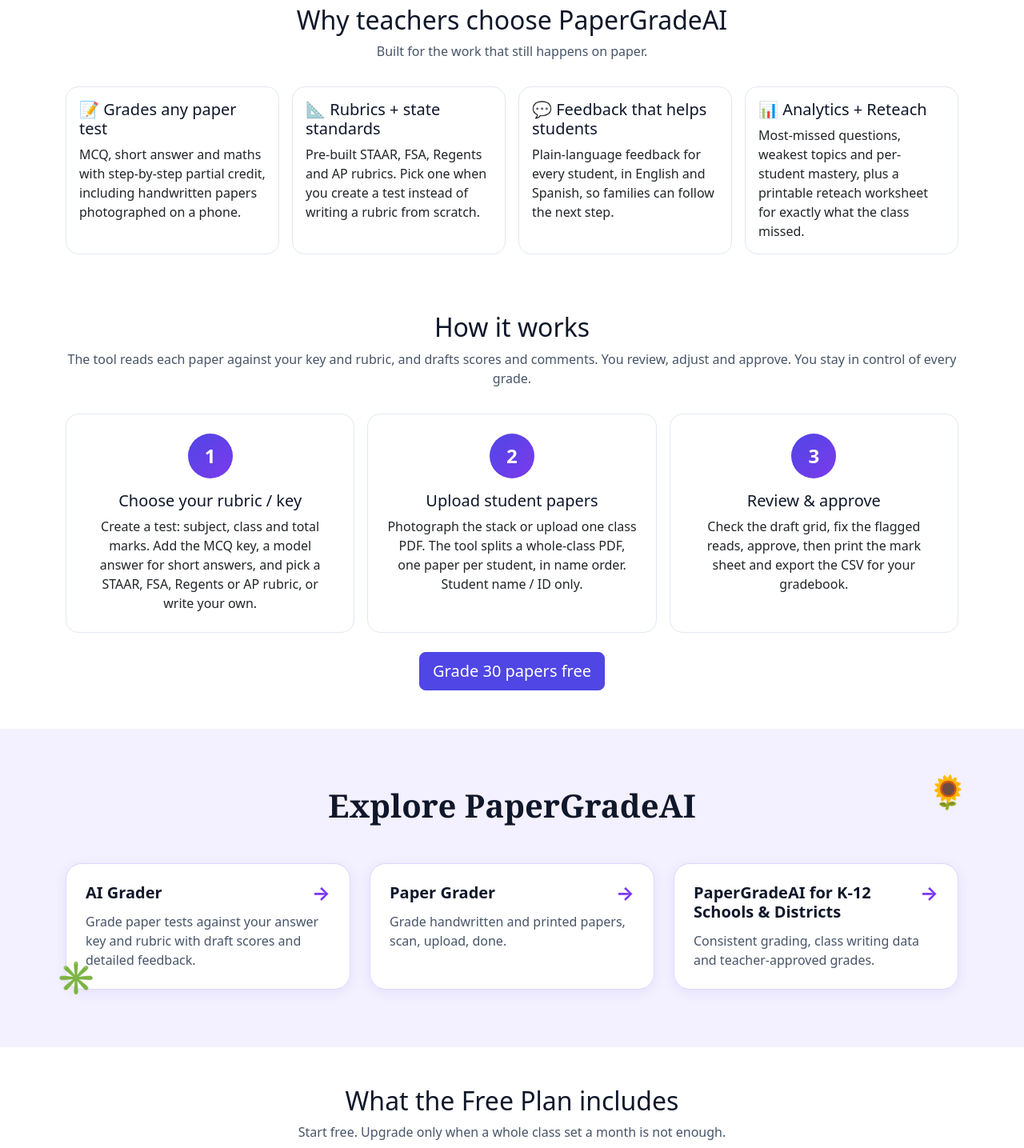
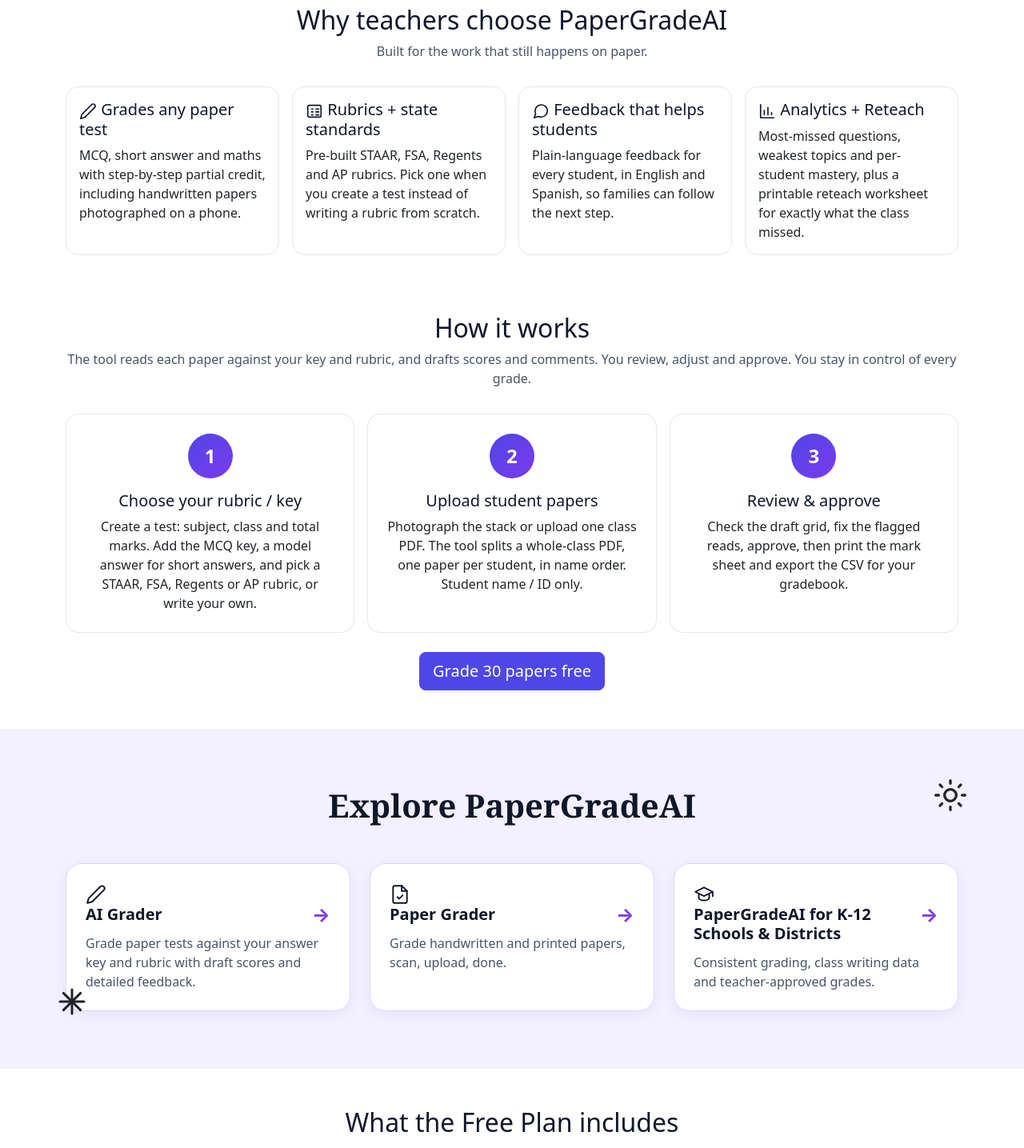
Before and after one commit to Asif-muneeer/paper-grade-ai, a Next.js app: page / in a window 1280 px wide. Shown: the part 900-2335 px from the top of the page at 80% size. Built offline with nearby package versions, Linux system fonts and the light colour scheme.

Commit message:
Replace emoji icons with professional SVG icons

```diff
--- a/app/page.js
+++ b/app/page.js
@@ -1,6 +1,7 @@
 "use client";
 import { useState } from "react";
 import Link from "next/link";
+import { LogoIcon, PencilIcon, PenIcon, RubricIcon, ChatIcon, ChartIcon, TrendIcon, LayersIcon, ScanIcon, UploadIcon, FlagIcon, TargetIcon, CalculatorIcon, GradCapIcon, QuestionIcon, LockIcon, NoShareIcon, CheckCircleIcon, TrashIcon, SparkleIcon, SunIcon } from "./components/icons";
 
 const NAV_LINKS = [
   { href: "#how", label: "How it works" },
@@ -20,7 +21,7 @@ export default function Home() {
       <nav className="navbar navbar-expand-lg navbar-light bg-white sticky-top landing-nav">
         <div className="container">
           <a className="navbar-brand fw-bold d-flex align-items-center gap-2" href="/">
-            <span className="logo-mark">📄</span> PaperGradeAI
+            <span className="logo-mark"><LogoIcon size={22} /></span> PaperGradeAI
           </a>
           <button className="navbar-toggler" type="button" aria-label="Toggle navigation" onClick={() => setMenuOpen(!menuOpen)}>
             <span className="navbar-toggler-icon"></span>
@@ -91,10 +92,10 @@ export default function Home() {
         <h2 className="text-center">Why teachers choose PaperGradeAI</h2>
         <p className="text-center text-muted">Built for the work that still happens on paper.</p>
         <div className="row g-3 mt-2">
-          <div className="col-md-6 col-lg-3"><div className="card h-100 p-3"><h5>📝 Grades any paper test</h5><p className="mb-0">MCQ, short answer and maths with step-by-step partial credit, including handwritten papers photographed on a phone.</p></div></div>
-          <div className="col-md-6 col-lg-3"><div className="card h-100 p-3"><h5>📐 Rubrics + state standards</h5><p className="mb-0">Pre-built STAAR, FSA, Regents and AP rubrics. Pick one when you create a test instead of writing a rubric from scratch.</p></div></div>
-          <div className="col-md-6 col-lg-3"><div className="card h-100 p-3"><h5>💬 Feedback that helps students</h5><p className="mb-0">Plain-language feedback for every student, in English and Spanish, so families can follow the next step.</p></div></div>
-          <div className="col-md-6 col-lg-3"><div className="card h-100 p-3"><h5>📊 Analytics + Reteach</h5><p className="mb-0">Most-missed questions, weakest topics and per-student mastery, plus a printable reteach worksheet for exactly what the class missed.</p></div></div>
+          <div className="col-md-6 col-lg-3"><div className="card h-100 p-3"><h5><PencilIcon size={22} className="card-icon" /> Grades any paper test</h5><p className="mb-0">MCQ, short answer and maths with step-by-step partial credit, including handwritten papers photographed on a phone.</p></div></div>
+          <div className="col-md-6 col-lg-3"><div className="card h-100 p-3"><h5><RubricIcon size={22} className="card-icon" /> Rubrics + state standards</h5><p className="mb-0">Pre-built STAAR, FSA, Regents and AP rubrics. Pick one when you create a test instead of writing a rubric from scratch.</p></div></div>
+          <div className="col-md-6 col-lg-3"><div className="card h-100 p-3"><h5><ChatIcon size={22} className="card-icon" /> Feedback that helps students</h5><p className="mb-0">Plain-language feedback for every student, in English and Spanish, so families can follow the next step.</p></div></div>
+          <div className="col-md-6 col-lg-3"><div className="card h-100 p-3"><h5><ChartIcon size={22} className="card-icon" /> Analytics + Reteach</h5><p className="mb-0">Most-missed questions, weakest topics and per-student mastery, plus a printable reteach worksheet for exactly what the class missed.</p></div></div>
         </div>
       </section>
 
@@ -113,12 +114,13 @@ export default function Home() {
       {/* Explore PaperGradeAI */}
       <section className="explore-section py-5">
         <div className="container position-relative py-4">
-          <span className="explore-deco explore-deco-star" aria-hidden="true">✳️</span>
-          <span className="explore-deco explore-deco-sun" aria-hidden="true">🌻</span>
+          <span className="explore-deco explore-deco-star" aria-hidden="true"><SparkleIcon size={40} /></span>
+          <span className="explore-deco explore-deco-sun" aria-hidden="true"><SunIcon size={44} /></span>
           <h2 className="explore-title text-center">Explore PaperGradeAI</h2>
           <div className="row g-4 mt-4 justify-content-center">
             <div className="col-md-4">
               <Link href="/signup" className="explore-card">
+                <div className="explore-icon"><PencilIcon size={26} /></div>
                 <div className="d-flex justify-content-between align-items-start">
                   <h5>AI Grader</h5>
                   <span className="explore-arrow" aria-hidden="true">→</span>
@@ -128,6 +130,7 @@ export default function Home() {
             </div>
             <div className="col-md-4">
               <Link href="/signup" className="explore-card">
+                <div className="explore-icon"><LogoIcon size={26} /></div>
                 <div className="d-flex justify-content-between align-items-start">
                   <h5>Paper Grader</h5>
                   <span className="explore-arrow" aria-hidden="true">→</span>
@@ -137,6 +140,7 @@ export default function Home() {
             </div>
             <div className="col-md-4">
               <Link href="#team" className="explore-card">
+                <div className="explore-icon"><GradCapIcon size={26} /></div>
                 <div className="d-flex justify-content-between align-items-start">
                   <h5>PaperGradeAI for K-12 Schools &amp; Districts</h5>
                   <span className="explore-arrow" aria-hidden="true">→</span>
@@ -174,9 +178,9 @@ export default function Home() {
       <section className="container py-4">
         <h2>New in V2, ahead of the competition</h2>
         <div className="row g-3 mt-2">
-          <div className="col-md-4"><div className="card h-100 p-3 border-primary"><h5>📊 Class Analytics + Reteach</h5><p className="mb-0">Most-missed questions, weakest topics and per-student mastery, plus a printable reteach worksheet for exactly what the class missed.</p></div></div>
-          <div className="col-md-4"><div className="card h-100 p-3 border-primary"><h5>📐 STAAR / AP rubrics + maths steps</h5><p className="mb-0">Pre-built STAAR, FSA, Regents and AP rubrics, and maths step grading with partial credit, not just the final answer.</p></div></div>
-          <div className="col-md-4"><div className="card h-100 p-3 border-primary"><h5>📄 Split a class PDF + Español</h5><p className="mb-0">Upload one class PDF, get one paper per student in name order. Feedback in English and Spanish for ESL families.</p></div></div>
+          <div className="col-md-4"><div className="card h-100 p-3 border-primary"><h5><ChartIcon size={22} className="card-icon" /> Class Analytics + Reteach</h5><p className="mb-0">Most-missed questions, weakest topics and per-student mastery, plus a printable reteach worksheet for exactly what the class missed.</p></div></div>
+          <div className="col-md-4"><div className="card h-100 p-3 border-primary"><h5><RubricIcon size={22} className="card-icon" /> STAAR / AP rubrics + maths steps</h5><p className="mb-0">Pre-built STAAR, FSA, Regents and AP rubrics, and maths step grading with partial credit, not just the final answer.</p></div></div>
+          <div className="col-md-4"><div className="card h-100 p-3 border-primary"><h5><LayersIcon size={22} className="card-icon" /> Split a class PDF + Español</h5><p className="mb-0">Upload one class PDF, get one paper per student in name order. Feedback in English and Spanish for ESL families.</p></div></div>
         </div>
       </section>
 
@@ -213,10 +217,10 @@ export default function Home() {
         <h2 className="text-center">Can PaperGradeAI read handwritten work?</h2>
         <p className="text-center text-muted">Yes. Paper tests are the whole point, not an afterthought.</p>
         <div className="row g-3 mt-3">
-          <div className="col-md-6 col-lg-3"><div className="card h-100 p-3"><h5>📱 Scan from anywhere</h5><p className="mb-0">Scan from a phone, a tablet or a school printer. A clear photo is enough to start.</p></div></div>
-          <div className="col-md-6 col-lg-3"><div className="card h-100 p-3"><h5>📄 Upload the whole class at once</h5><p className="mb-0">Upload one PDF with the entire class set. PaperGradeAI separates it into one paper per student.</p></div></div>
-          <div className="col-md-6 col-lg-3"><div className="card h-100 p-3"><h5>✍️ Reads print and messy handwriting</h5><p className="mb-0">Print, cursive and messy handwriting are all read, then scored against your key and rubric.</p></div></div>
-          <div className="col-md-6 col-lg-3"><div className="card h-100 p-3"><h5>🚩 Flagged, never guessed</h5><p className="mb-0">Low-confidence reads are highlighted for you to check. Handwriting reads at about 70 to 85 percent, so nothing uncertain becomes a grade on its own.</p></div></div>
+          <div className="col-md-6 col-lg-3"><div className="card h-100 p-3"><h5><ScanIcon size={22} className="card-icon" /> Scan from anywhere</h5><p className="mb-0">Scan from a phone, a tablet or a school printer. A clear photo is enough to start.</p></div></div>
+          <div className="col-md-6 col-lg-3"><div className="card h-100 p-3"><h5><UploadIcon size={22} className="card-icon" /> Upload the whole class at once</h5><p className="mb-0">Upload one PDF with the entire class set. PaperGradeAI separates it into one paper per student.</p></div></div>
+          <div className="col-md-6 col-lg-3"><div className="card h-100 p-3"><h5><PenIcon size={22} className="card-icon" /> Reads print and messy handwriting</h5><p className="mb-0">Print, cursive and messy handwriting are all read, then scored against your key and rubric.</p></div></div>
+          <div className="col-md-6 col-lg-3"><div className="card h-100 p-3"><h5><FlagIcon size={22} className="card-icon" /> Flagged, never guessed</h5><p className="mb-0">Low-confidence reads are highlighted for you to check. Handwriting reads at about 70 to 85 percent, so nothing uncertain becomes a grade on its own.</p></div></div>
         </div>
       </section>
 
@@ -230,9 +234,9 @@ export default function Home() {
             <span className="rubric-chip">STAAR</span><span className="rubric-chip">FSA</span><span className="rubric-chip">Regents</span><span className="rubric-chip">AP</span>
           </div>
           <div className="row g-3 mt-3">
-            <div className="col-md-4"><div className="card h-100 p-4"><h5>📐 Pre-built rubrics</h5><p className="mb-0">Pick a STAAR, FSA, Regents or AP rubric when you create a test, instead of writing a rubric from scratch.</p></div></div>
-            <div className="col-md-4"><div className="card h-100 p-4"><h5>🎯 Rubric plus standards</h5><p className="mb-0">Every answer is scored against your rubric, and the class view shows how students are doing against the standard behind it.</p></div></div>
-            <div className="col-md-4"><div className="card h-100 p-4"><h5>🧮 Maths steps count too</h5><p className="mb-0">Maths answers earn partial credit step by step, not just for the final answer, so working is rewarded the way you would reward it.</p></div></div>
+            <div className="col-md-4"><div className="card h-100 p-4"><h5><RubricIcon size={22} className="card-icon" /> Pre-built rubrics</h5><p className="mb-0">Pick a STAAR, FSA, Regents or AP rubric when you create a test, instead of writing a rubric from scratch.</p></div></div>
+            <div className="col-md-4"><div className="card h-100 p-4"><h5><TargetIcon size={22} className="card-icon" /> Rubric plus standards</h5><p className="mb-0">Every answer is scored against your rubric, and the class view shows how students are doing against the standard behind it.</p></div></div>
+            <div className="col-md-4"><div className="card h-100 p-4"><h5><CalculatorIcon size={22} className="card-icon" /> Maths steps count too</h5><p className="mb-0">Maths answers earn partial credit step by step, not just for the final answer, so working is rewarded the way you would reward it.</p></div></div>
           </div>
         </div>
       </section>
@@ -243,10 +247,10 @@ export default function Home() {
         <h2 className="text-center">Track student growth, not just scores</h2>
         <p className="text-center text-muted">A total tells you who passed. PaperGradeAI shows you what to teach next.</p>
         <div className="row g-3 mt-3">
-          <div className="col-md-6 col-lg-3"><div className="card h-100 p-3"><h5>📈 Class trends</h5><p className="mb-0">See how the whole class performed across the test, question by question, so patterns stand out at a glance.</p></div></div>
-          <div className="col-md-6 col-lg-3"><div className="card h-100 p-3"><h5>👩‍🎓 Per-student mastery</h5><p className="mb-0">Every student gets a mastery level, Mastered, Developing or Needs support, so you know who needs help first.</p></div></div>
-          <div className="col-md-6 col-lg-3"><div className="card h-100 p-3"><h5>❓ Most-missed questions</h5><p className="mb-0">The questions the class missed most are listed first, with the percentage who got each one right.</p></div></div>
-          <div className="col-md-6 col-lg-3"><div className="card h-100 p-3"><h5>📝 Reteach priority list</h5><p className="mb-0">Get a short reteach priority list and a printable worksheet for exactly the topics the class missed.</p></div></div>
+          <div className="col-md-6 col-lg-3"><div className="card h-100 p-3"><h5><TrendIcon size={22} className="card-icon" /> Class trends</h5><p className="mb-0">See how the whole class performed across the test, question by question, so patterns stand out at a glance.</p></div></div>
+          <div className="col-md-6 col-lg-3"><div className="card h-100 p-3"><h5><GradCapIcon size={22} className="card-icon" /> Per-student mastery</h5><p className="mb-0">Every student gets a mastery level, Mastered, Developing or Needs support, so you know who needs help first.</p></div></div>
+          <div className="col-md-6 col-lg-3"><div className="card h-100 p-3"><h5><QuestionIcon size={22} className="card-icon" /> Most-missed questions</h5><p className="mb-0">The questions the class missed most are listed first, with the percentage who got each one right.</p></div></div>
+          <div className="col-md-6 col-lg-3"><div className="card h-100 p-3"><h5><PencilIcon size={22} className="card-icon" /> Reteach priority list</h5><p className="mb-0">Get a short reteach priority list and a printable worksheet for exactly the topics the class missed.</p></div></div>
         </div>
       </section>
 
@@ -270,10 +274,10 @@ export default function Home() {
         <h2 className="text-center">Your student and teacher data is always safe</h2>
         <p className="text-center text-muted">Student work is never used to train AI models. Only you see your students grades and feedback.</p>
         <div className="row g-3 mt-3 text-center">
-          <div className="col-6 col-md-3"><div className="card h-100 p-3 trust-badge"><div className="trust-icon">🔒</div><h5 className="mt-2">Data never used to train AI</h5></div></div>
-          <div className="col-6 col-md-3"><div className="card h-100 p-3 trust-badge"><div className="trust-icon">🚫</div><h5 className="mt-2">Data never shared or sold</h5></div></div>
-          <div className="col-6 col-md-3"><div className="card h-100 p-3 trust-badge"><div className="trust-icon">✅</div><h5 className="mt-2">Full teacher control</h5></div></div>
-          <div className="col-6 col-md-3"><div className="card h-100 p-3 trust-badge"><div className="trust-icon">🗑️</div><h5 className="mt-2">Delete data any time</h5></div></div>
+          <div className="col-6 col-md-3"><div className="card h-100 p-3 trust-badge"><div className="trust-icon"><LockIcon size={32} /></div><h5 className="mt-2">Data never used to train AI</h5></div></div>
+          <div className="col-6 col-md-3"><div className="card h-100 p-3 trust-badge"><div className="trust-icon"><NoShareIcon size={32} /></div><h5 className="mt-2">Data never shared or sold</h5></div></div>
+          <div className="col-6 col-md-3"><div className="card h-100 p-3 trust-badge"><div className="trust-icon"><CheckCircleIcon size={32} /></div><h5 className="mt-2">Full teacher control</h5></div></div>
+          <div className="col-6 col-md-3"><div className="card h-100 p-3 trust-badge"><div className="trust-icon"><TrashIcon size={32} /></div><h5 className="mt-2">Delete data any time</h5></div></div>
         </div>
         <p className="text-center text-muted mt-4 mb-0">FERPA friendly: we store first name and student ID only, no email, no date of birth. A signed DPA is available, and you can delete a whole class set in one click.</p>
       </section>
@@ -317,7 +321,7 @@ export default function Home() {
         <div className="container">
           <div className="row g-4">
             <div className="col-md-3">
-              <h5>📄 PaperGradeAI</h5>
+              <h5><LogoIcon size={20} className="card-icon" /> PaperGradeAI</h5>
               <p className="small text-muted">Grade a class set of paper tests in 15 minutes, not Sunday night. Built for US K-12 teachers.</p>
             </div>
             <div className="col-md-3">
```
